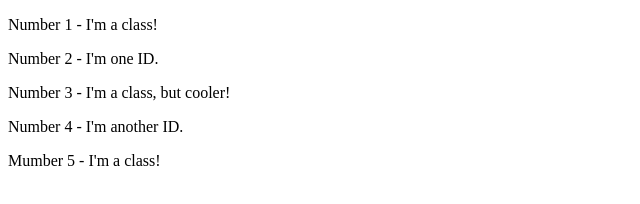
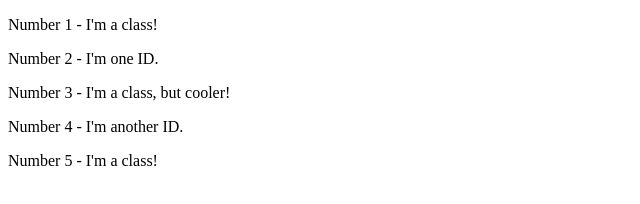
Before and after one commit to rosasilipino/CSS-EXERCISES, a plain HTML site: page exercise2/index.html in a window 1280 px wide. Shown: the full height of the page, 0-640 px from the left. Drawn offline with Linux system fonts and the light colour scheme.

Commit message:
Corrected typo

```diff
--- a/exercise2/index.html
+++ b/exercise2/index.html
@@ -12,6 +12,6 @@
     <div id="two">Number 2 - I'm one ID.</div>
     <p class="odd oddly-cool">Number 3 - I'm a class, but cooler!</p>
     <div id="four">Number 4 - I'm another ID.</div>
-    <p class="odd">Mumber 5 - I'm a class!</p>
+    <p class="odd">Number 5 - I'm a class!</p>
 </body>
 </html>
```
